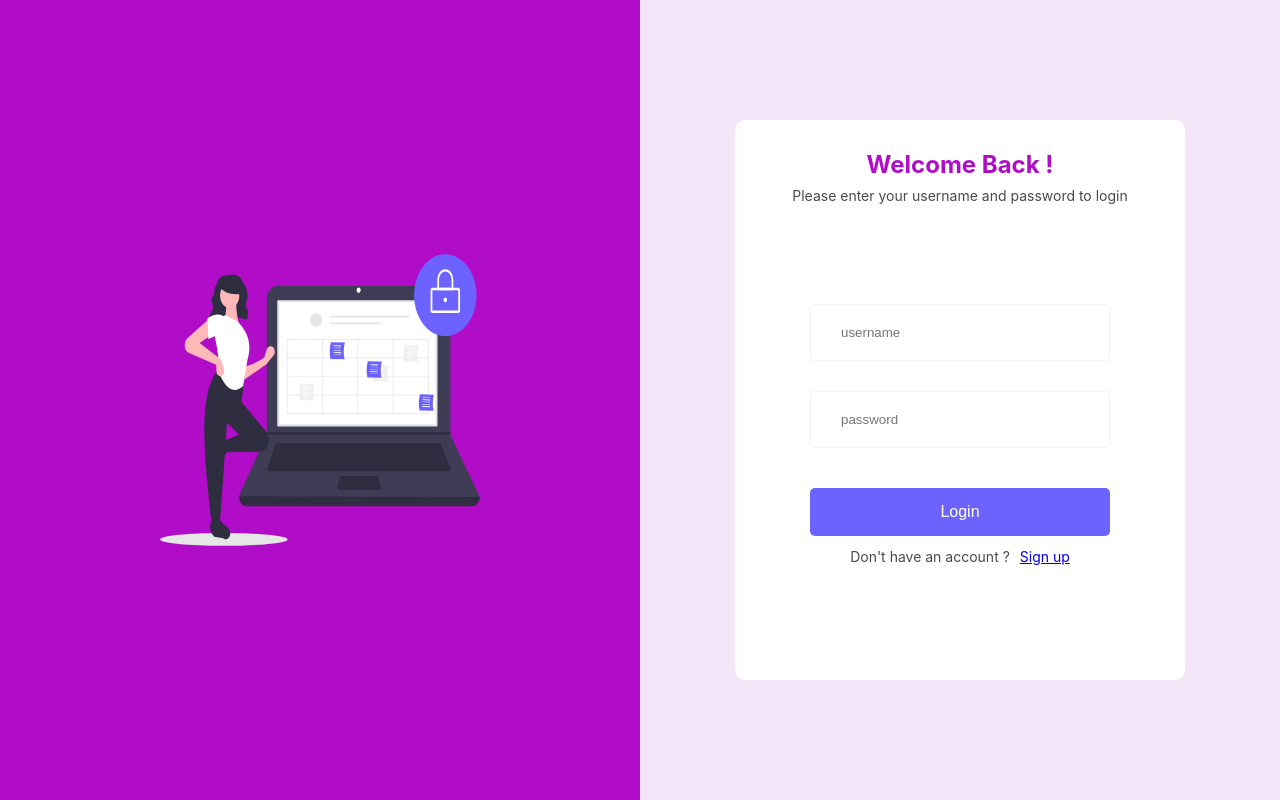
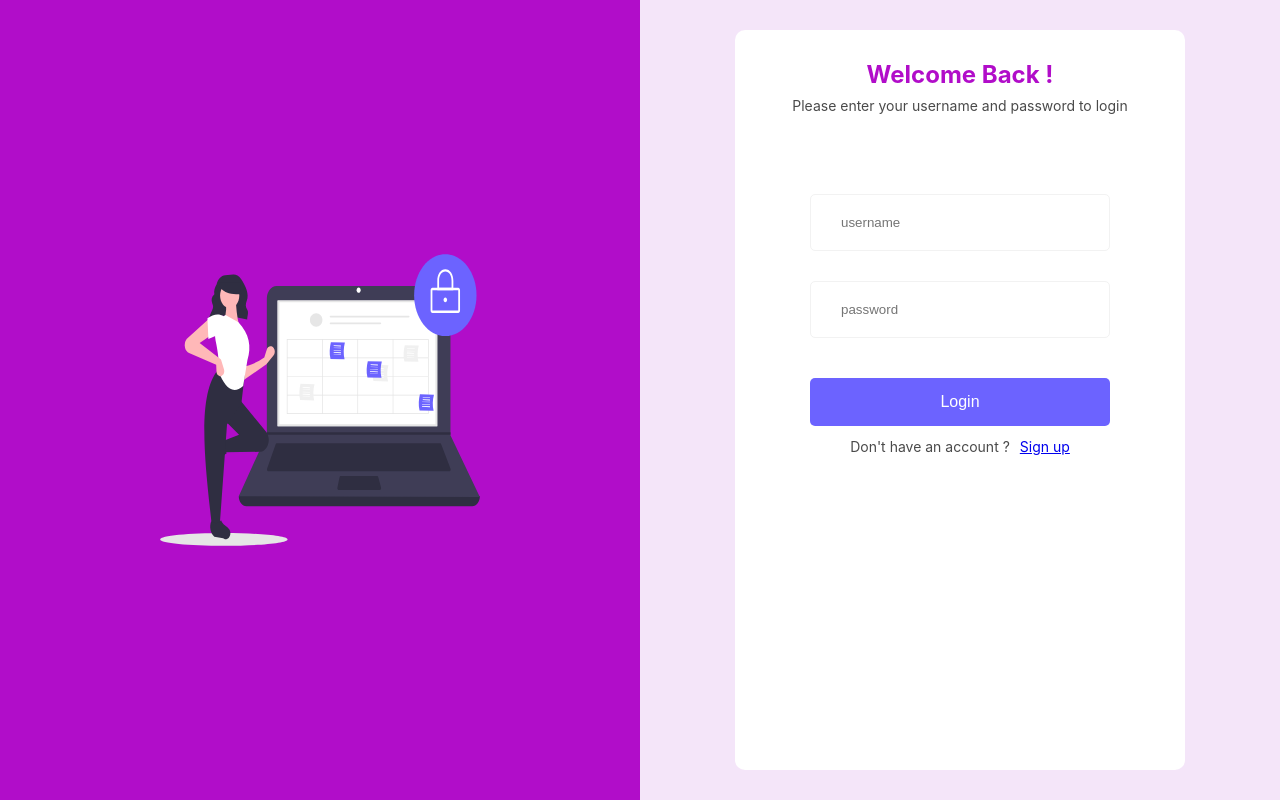
Before and after one commit to Akshay-Jayan3/eventApp-client, a React (Create React App) app: page /login in a window 1280 px wide. Built offline with nearby package versions, Linux system fonts and the light colour scheme.

Commit message:
Add some style changes

```diff
--- a/src/components/login/styles.module.scss
+++ b/src/components/login/styles.module.scss
@@ -1,6 +1,6 @@
 .container {
     width: 450px;
-    height: 70%;
+    height: 100%;
     padding-block: 30px;
     display: flex;
     flex-direction: column;
@@ -25,7 +25,6 @@
         display: flex;
         width: 300px;
         flex-direction: column;
-        margin-top: 20px;
         gap: 5px;
 
         .inputContainer {
--- a/src/main.scss
+++ b/src/main.scss
@@ -33,6 +33,7 @@ body{
     background-color: #F4E5F9;
     width:50%;
     height: 100vh;
+    padding-block: 30px;
 
    }
 }
```
Also changed, not shown: 1 other file (tests, documents, lock files or other folders).
